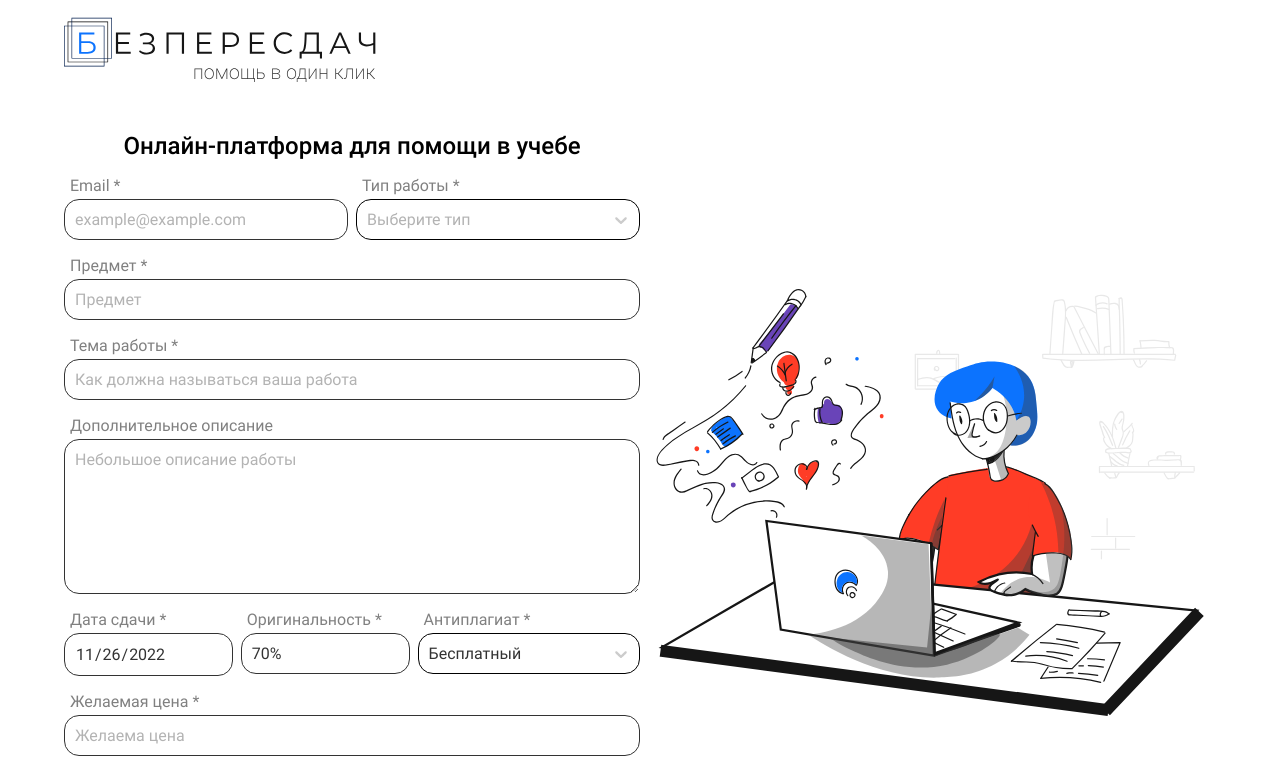
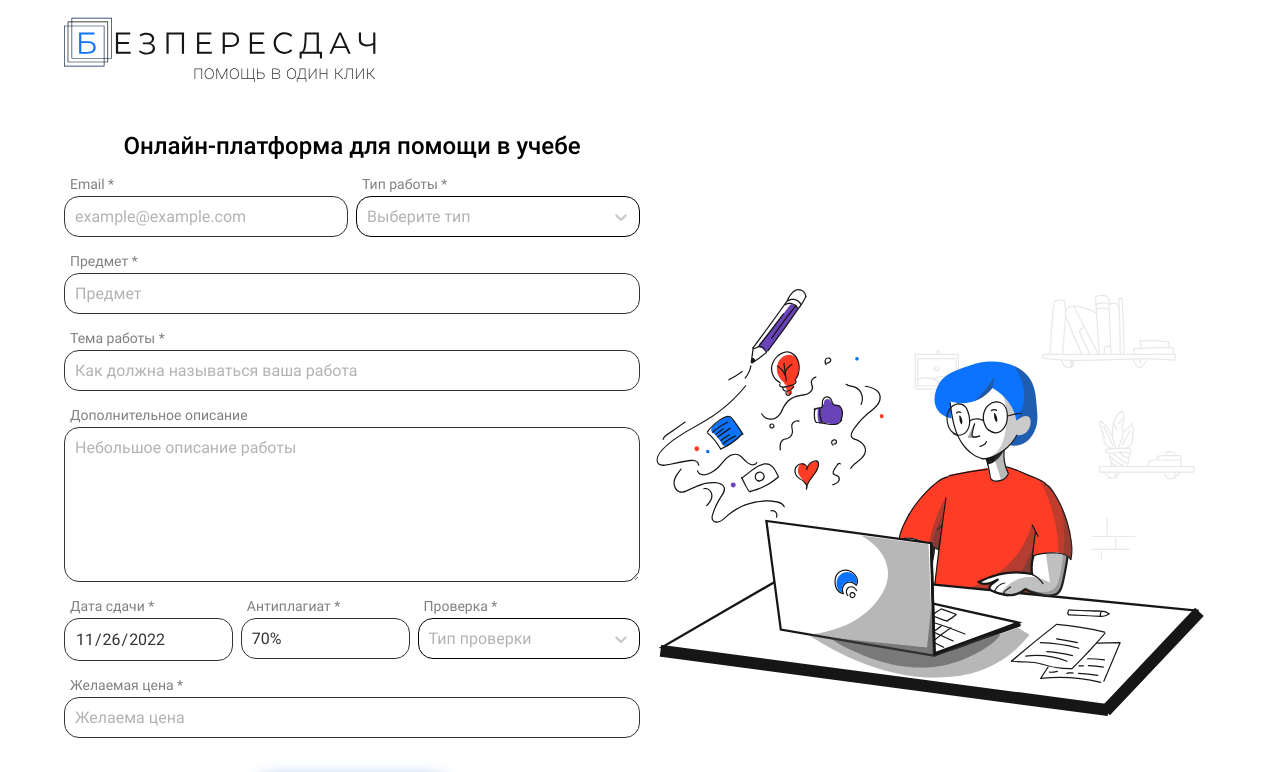
Before and after one commit to bezperesdach/bezperesdach_frontend, a Next.js app: page / in a window 1280 px wide. Shown: the top 772 px of the page. Built offline with nearby package versions, Linux system fonts and the light colour scheme.

Commit message:
fix: originality now fits in the row

```diff
--- a/components/hero/hero.module.css
+++ b/components/hero/hero.module.css
@@ -90,6 +90,7 @@
 .label {
   color: hsl(0, 0%, 50%);
   padding-left: 6px;
+  font-size: 14px;
 }
 
 .input {
--- a/components/hero/hero.tsx
+++ b/components/hero/hero.tsx
@@ -78,8 +78,8 @@ const typeOptionsInit = [
 ];
 
 const antiPlagiarismOptions = [
-  { value: "Бесплатный", label: "Бесплатный" },
-  { value: "Платный", label: "Платный" },
+  { value: "Бесплатная", label: "Бесплатная" },
+  { value: "Платная", label: "Платная" },
 ];
 
 // TODO maybe use multiple different method of contacting user
@@ -234,7 +234,7 @@ export const Hero = () => {
                     </div>
 
                     <div className={styles["form-item"]} id={styles["form-item-originality"]}>
-                      <label className={styles.label}>Оригинальность *</label>
+                      <label className={styles.label}>Антиплагиат *</label>
                       <div className={styles["input-container"]}>
                         <Field
                           className={styles.input}
@@ -266,13 +266,13 @@ export const Hero = () => {
                   </div>
 
                   <div className={styles["form-item"]} id={styles["form-item-anti-plagiarism"]}>
-                    <label className={styles.label}>Антиплагиат *</label>
+                    <label className={styles.label}>Проверка *</label>
                     <Field
                       name="antiPlagiarism"
                       options={antiPlagiarismOptions}
                       component={ProjectTypeSelect}
                       borderRadius={15}
-                      placeholder="Выберите тип антиплагиата"
+                      placeholder="Тип проверки"
                       isMulti={false}
                       isSearchable={false}
                       disabled={isSubmitting}
```
